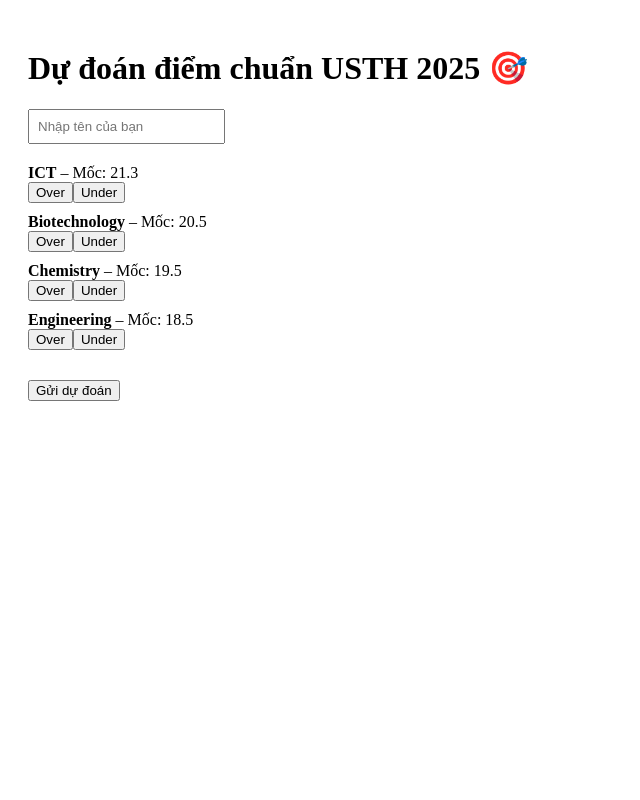
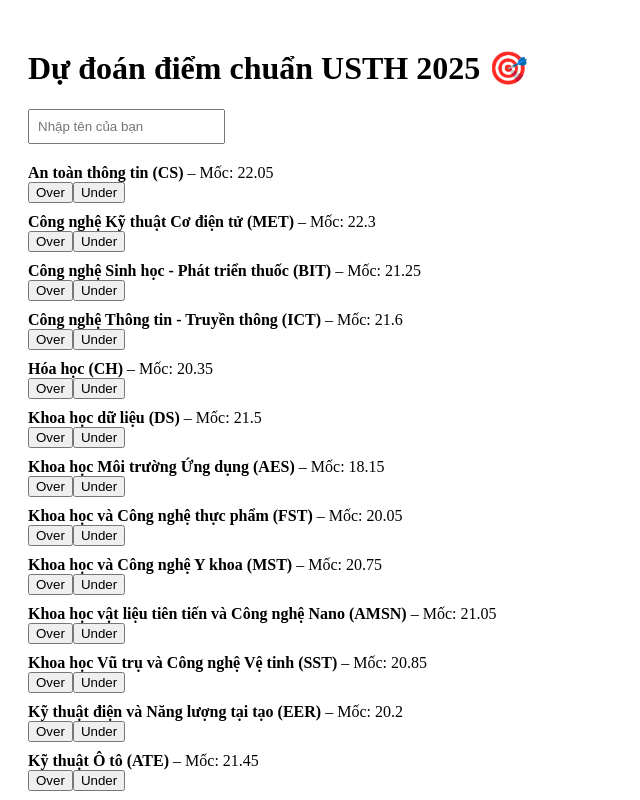
Before and after one commit to Ducy1516/predict-score-usth, a Next.js app: page / in a window 1280 px wide. Shown: the top 800 px of the page, without its empty margins (0-640 px from the left). Built offline with nearby package versions, Linux system fonts and the light colour scheme.

Commit message:
index.js

```diff
--- a/pages/index.js
+++ b/pages/index.js
@@ -2,11 +2,23 @@
 import { useState } from 'react';
 
 const majors = [
-  { name: "ICT", threshold: 21.3 },
-  { name: "Biotechnology", threshold: 20.5 },
-  { name: "Chemistry", threshold: 19.5 },
-  { name: "Engineering", threshold: 18.5 }
-  // Thêm các ngành khác nếu cần
+  { name: "An toàn thông tin (CS)", threshold: 22.05 },
+  { name: "Công nghệ Kỹ thuật Cơ điện tử (MET)", threshold: 22.3 },
+  { name: "Công nghệ Sinh học - Phát triển thuốc (BIT)", threshold: 21.25 },
+  { name: "Công nghệ Thông tin - Truyền thông (ICT)", threshold: 21.6 },
+  { name: "Hóa học (CH)", threshold: 20.35 },
+  { name: "Khoa học dữ liệu (DS)", threshold: 21.5 },
+  { name: "Khoa học Môi trường Ứng dụng (AES)", threshold: 18.15 },
+  { name: "Khoa học và Công nghệ thực phẩm (FST)", threshold: 20.05 },
+  { name: "Khoa học và Công nghệ Y khoa (MST)", threshold: 20.75 },
+  { name: "Khoa học vật liệu tiên tiến và Công nghệ Nano (AMSN)", threshold: 21.05 },
+  { name: "Khoa học Vũ trụ và Công nghệ Vệ tinh (SST)", threshold: 20.85 },
+  { name: "Kỹ thuật điện và Năng lượng tại tạo (EER)", threshold: 20.2 },
+  { name: "Kỹ thuật Ô tô (ATE)", threshold: 21.45 },
+  { name: "Toán ứng dụng (MAT)", threshold: 20.1 },
+  { name: "Công nghệ vi mạch bán dẫn (SIC)", threshold: 23.9 },
+  { name: "Dược học (MAT)", threshold: 22.55 },
+
 ];
 
 export default function Home() {
```
